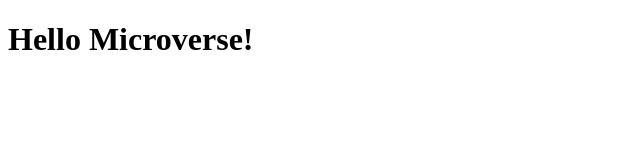
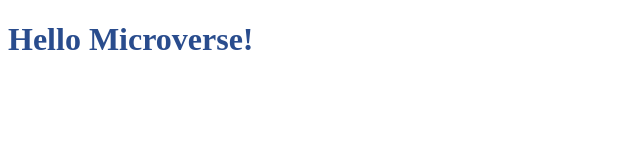
Before and after one commit to sjdev2212/Anibal-Amoroso, a plain HTML site: page index.html in a window 1280 px wide. Shown: the whole page, without its empty margins (0-640 px from the left). Drawn offline with Linux system fonts and the light colour scheme.

Commit message:
added-styles.css

```diff
--- a/index.html
+++ b/index.html
@@ -4,9 +4,10 @@
     <meta charset="UTF-8">
     <meta http-equiv="X-UA-Compatible" content="IE=edge">
     <meta name="viewport" content="width=device-width, initial-scale=1.0">
+    <link rel="stylesheet" href="/styles.css">
     <title>Document</title>
 </head>
 <body>
-    <h1>Hello Microverse!</h1>
+    <h1  class="head-1">Hello Microverse!</h1>
 </body>
 </html>
--- /dev/null
+++ b/styles.css
@@ -0,0 +1,3 @@
+.head-1{
+    color :rgb(41, 76, 141)
+}
```
